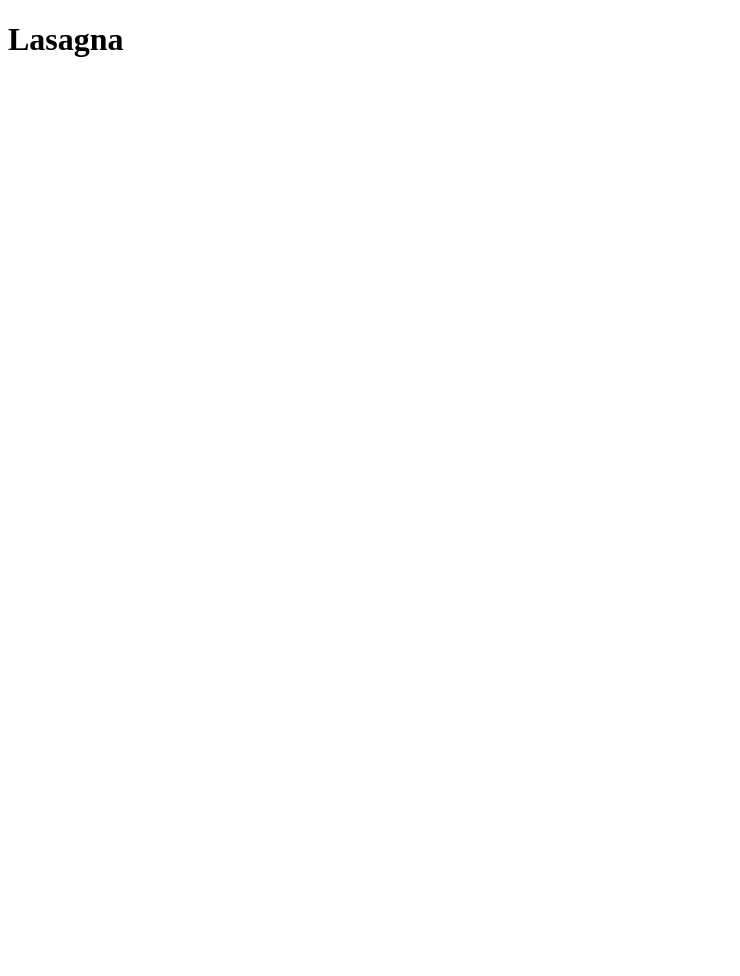
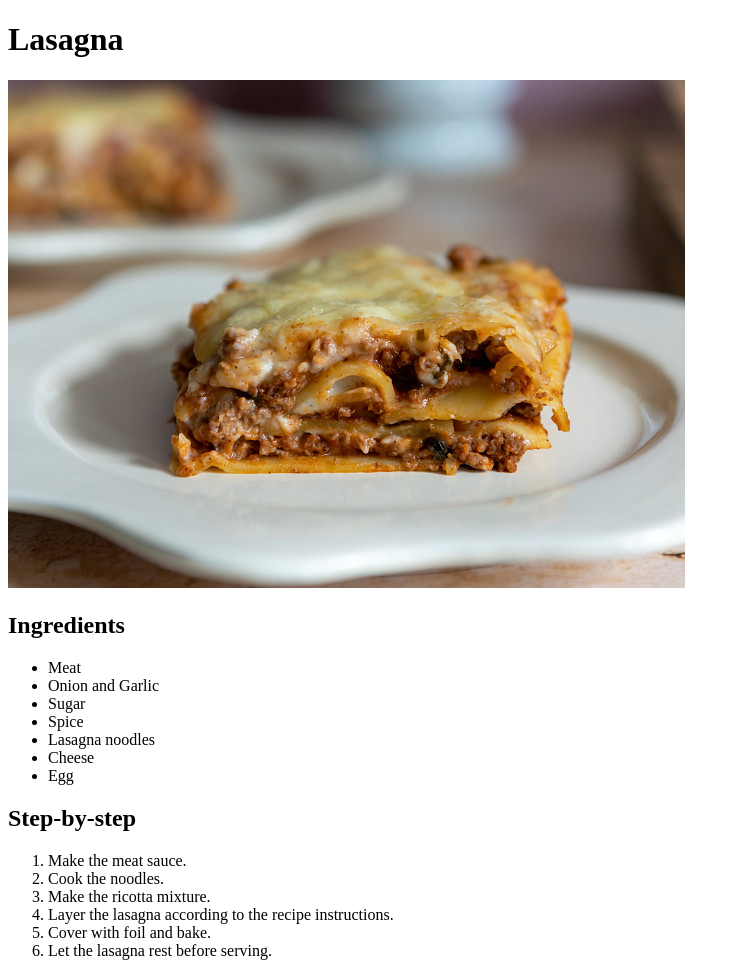
Before and after one commit to mattfre1/odin-recipes, a plain HTML site: page recipes/lasagna.html in a window 1280 px wide. Shown: the whole page, without its empty margins (0-740 px from the left). Before the commit the page ends 800 px from the top, so only its background shows below. Drawn offline with Linux system fonts and the light colour scheme.

Commit message:
Added elements into lasagna.html (h2,ol,ul)

```diff
--- a/recipes/lasagna.html
+++ b/recipes/lasagna.html
@@ -6,6 +6,30 @@
     <title>Lasagna</title>
 </head>
 <body>
-    <h1>Lasagna</h1>
+    <header>
+        <h1>Lasagna</h1>
+        <img src="../pictures/lasagna.jpg">
+    </header>
+    <article>
+        <h2>Ingredients</h2>
+        <ul>
+            <li>Meat</li>
+            <li>Onion and Garlic</li>
+            <li>Sugar</li>
+            <li>Spice</li>
+            <li>Lasagna noodles</li>
+            <li>Cheese</li>
+            <li>Egg</li>
+        </ul>
+        <h2>Step-by-step</h2>
+        <ol>
+            <li>Make the meat sauce.</li>
+            <li>Cook the noodles.</li>
+            <li>Make the ricotta mixture.</li>
+            <li>Layer the lasagna according to the recipe instructions.</li>
+            <li>Cover with foil and bake.</li>
+            <li>Let the lasagna rest before serving.</li>
+        </ol>
+    </article>
 </body>
 </html>
```
